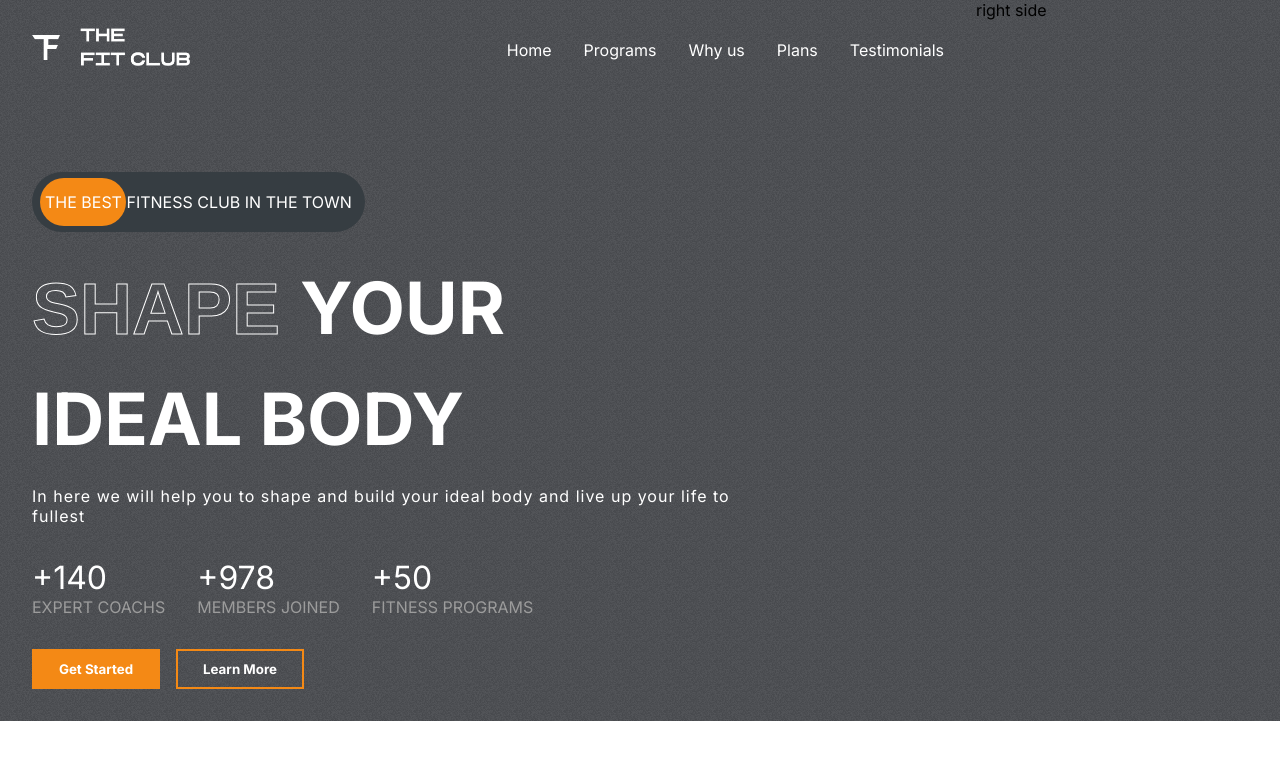
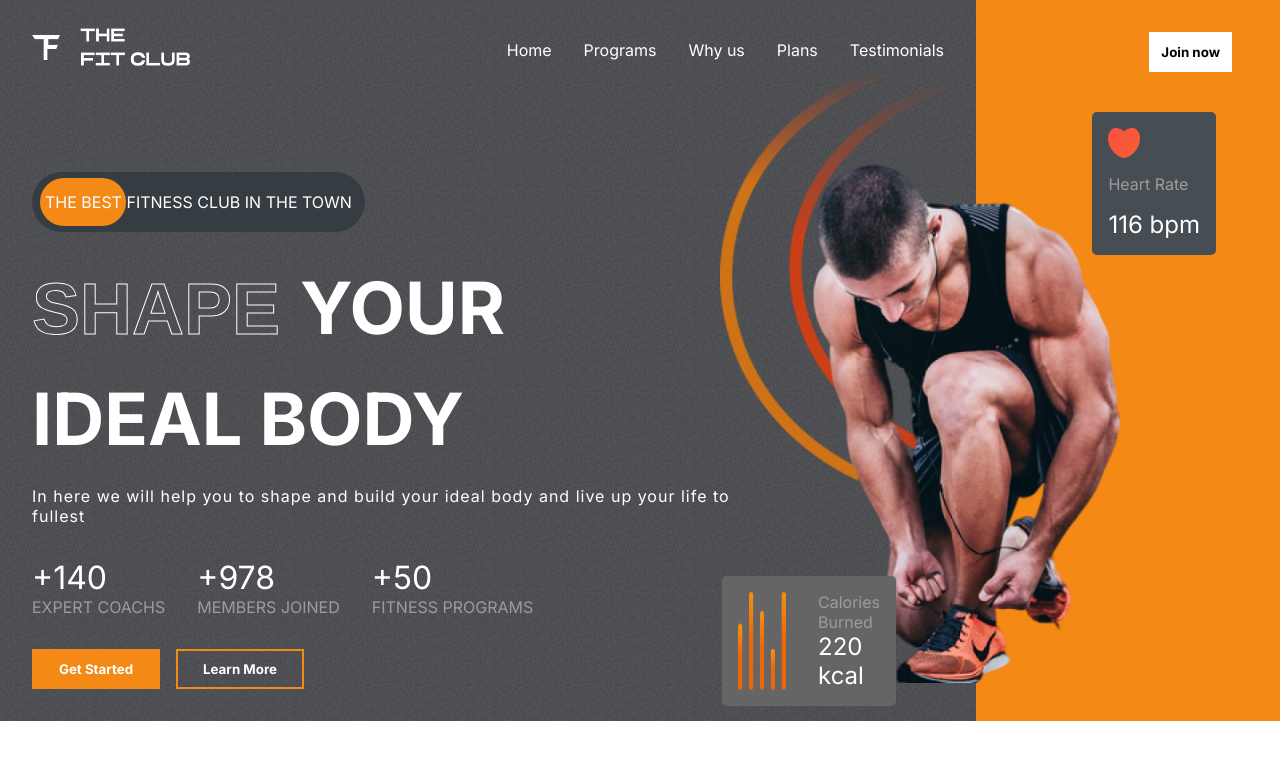
Before and after one commit to Szsz1987/Fit-club, a React (Create React App) app: page / in a window 1280 px wide. Shown: the top 760 px of the page. Built offline with nearby package versions, Linux system fonts and the light colour scheme.

Commit message:
Finish the Hero component

```diff
--- a/src/App.css
+++ b/src/App.css
@@ -62,3 +62,83 @@
   width: 8rem;
   border: 2px solid var(--orange);
 }
+
+.right-h>.btn{
+  position: absolute;
+  right: 3rem;
+  top: 2rem;
+  color: black;
+}
+
+.heart-rate{
+  display: flex;
+  flex-direction: column;
+  gap: 1rem;
+  background-color: var(--darkGrey);
+  width: fit-content;
+  padding: 1rem;
+  align-items: start;
+  border-radius: 5px;
+  position: absolute;
+  right: 4rem;
+  top: 7rem;
+}
+
+.heart-rate>img{
+  width: 2rem;
+}
+
+.heart-rate>:nth-child(2){
+  color: var(--gray);
+}
+
+.heart-rate>:nth-child(3){
+  color: white;
+  font-size: 1.5rem;
+}
+
+.hero-image {
+  position: absolute;
+  top: 10rem;
+  width: 23rem;
+  right: 8rem;
+}
+
+.hero-image-back {
+  position: absolute;
+  width: 15rem;
+  top: 4rem;
+  right: 20rem;
+  z-index: -1;
+}
+
+.calories {
+  display: flex;
+  gap: 2rem;
+  background-color: var(--caloryCard);
+  border-radius: 5px;
+  padding: 1rem;
+  width: fit-content;
+  position: absolute;
+  top: 36rem;
+  right: 24rem;
+}
+
+.calories > img {
+  width: 3rem;
+}
+
+.calories > div {
+  display: flex;
+  flex-direction: column;
+  justify-content: space-between;
+}
+
+.calories > div > :nth-child(1) {
+  color: var(--gray);
+}
+
+.calories > div > :nth-child(2) {
+  color: white;
+  font-size: 1.5rem;
+}
--- a/src/components/Hero/Hero.css
+++ b/src/components/Hero/Hero.css
@@ -14,6 +14,8 @@
 
 .right-h{
     flex:1;
+    position: relative;
+    background-color: var(--orange);
 }
 
 .the-best-ad{
--- a/src/components/Hero/Hero.jsx
+++ b/src/components/Hero/Hero.jsx
@@ -1,6 +1,10 @@
 import React from 'react';
 import './Hero.css';
 import Header from '../Header/Header';
+import hero_image from "../../assets/hero_image.png";
+import hero_image_back from "../../assets/hero_image_back.png";
+import heart from "../../assets/heart.png";
+import calories from "../../assets/calories.png";
 
 const Hero = () => {
     return (
@@ -50,9 +54,29 @@
                     <button className="btn">Learn More</button>
                 </div>
             </div>
-            <div className="right-h">right side</div>
+            <div className="right-h">
+                <button className="btn">Join now</button>
+                <div className="heart-rate">
+                    <img src={heart} alt=""/>
+                    <span>Heart Rate</span>
+                    <span>116 bpm</span>
+                </div>
+
+                {/* Hero images*/}
+                <img src={hero_image} alt="" className="hero-image" />
+                <img src={hero_image_back} alt="" className="hero-image-back" />
+
+                {/* Calories */}
+                <div className="calories">
+                    <img src={calories} alt=""/>
+                    <div>
+                        <span>Calories Burned</span>
+                        <span>220 kcal</span>
+                    </div>
+                </div>
+            </div>
         </div>
-    )
-}
+    );
+};
 
 export default Hero
```
